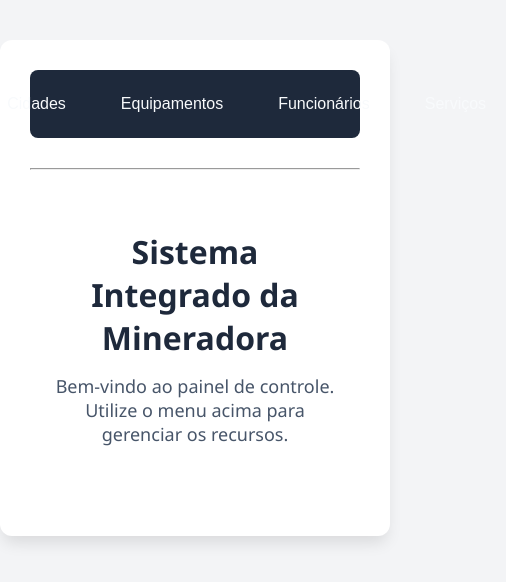
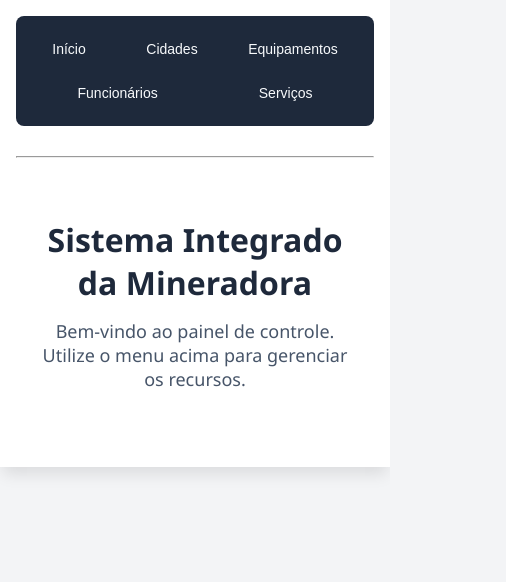
Before and after one commit to railtonmororo/projeto-mineradora, a React (Vite) app in the folder Front-End/: page / in a window 390 px wide. Shown: the top 582 px of the page, 506 px wide, since content can reach past the window. Built offline with nearby package versions, Linux system fonts and the light colour scheme; no server answers.

Commit message:
atualiza titulo dinamico e imagem

```diff
--- a/Front-End/src/App.css
+++ b/Front-End/src/App.css
@@ -131,3 +131,56 @@ li {
   align-items: center;
   justify-content: space-between;
 }
+
+/* ===== Responsivo para celular ===== */
+@media (max-width: 600px) {
+  .app-container {
+    margin: 0;
+    padding: 16px;
+    border-radius: 0;
+  }
+
+  /* Menu quebra em várias linhas em vez de cortar os botões */
+  .menu-nav {
+    flex-wrap: wrap;
+    justify-content: flex-start;
+    gap: 8px;
+  }
+
+  .menu-nav button {
+    flex: 1 1 auto;
+    text-align: center;
+    padding: 10px 12px;
+    font-size: 14px;
+  }
+
+  /* Inputs e select ocupam a largura toda, um abaixo do outro */
+  input, select {
+    width: 100%;
+    margin-right: 0;
+    box-sizing: border-box;
+  }
+
+  .form-card button {
+    width: 100%;
+  }
+
+  /* Item da lista: texto acima, botões abaixo, ocupando a largura toda */
+  li {
+    flex-direction: column;
+    align-items: stretch;
+  }
+
+  .item-info {
+    margin-bottom: 10px;
+  }
+
+  .item-acoes {
+    justify-content: flex-end;
+  }
+
+  .btn-editar,
+  .btn-excluir {
+    flex: 1;
+  }
+}
```
